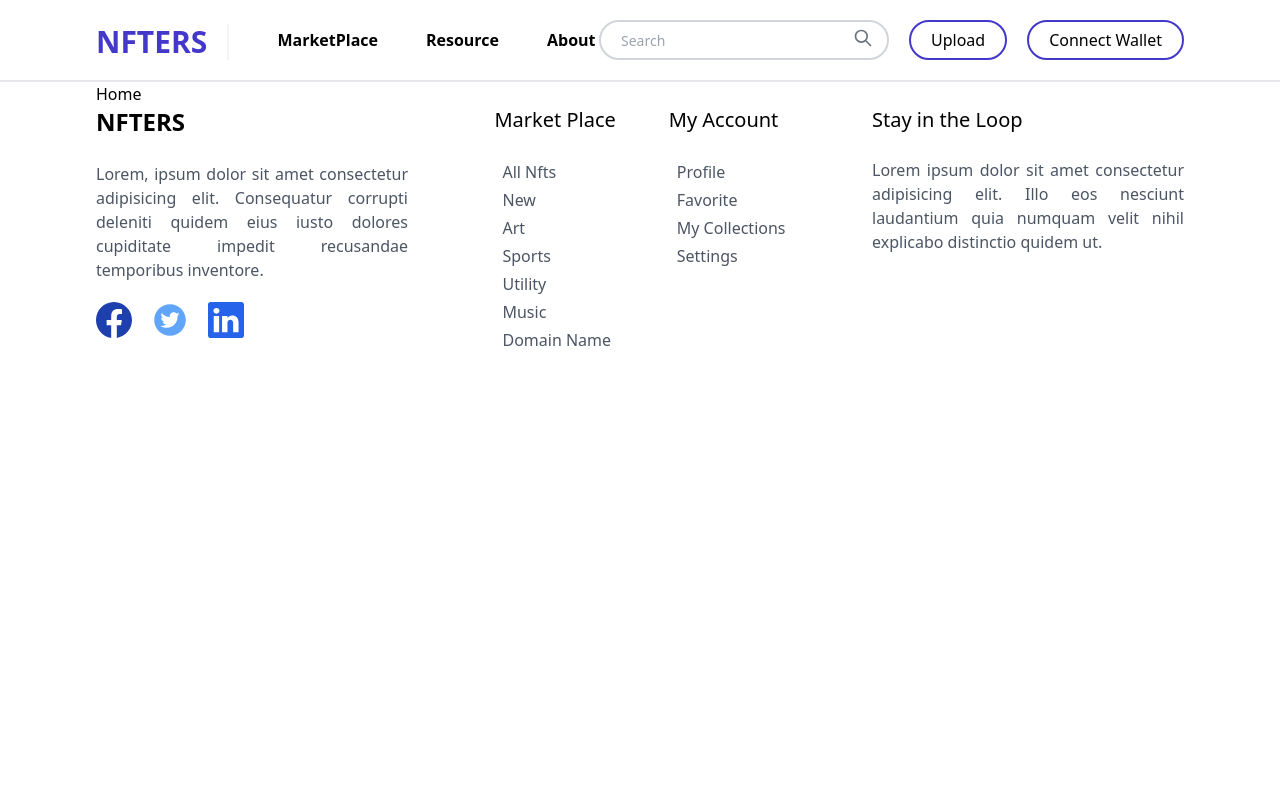
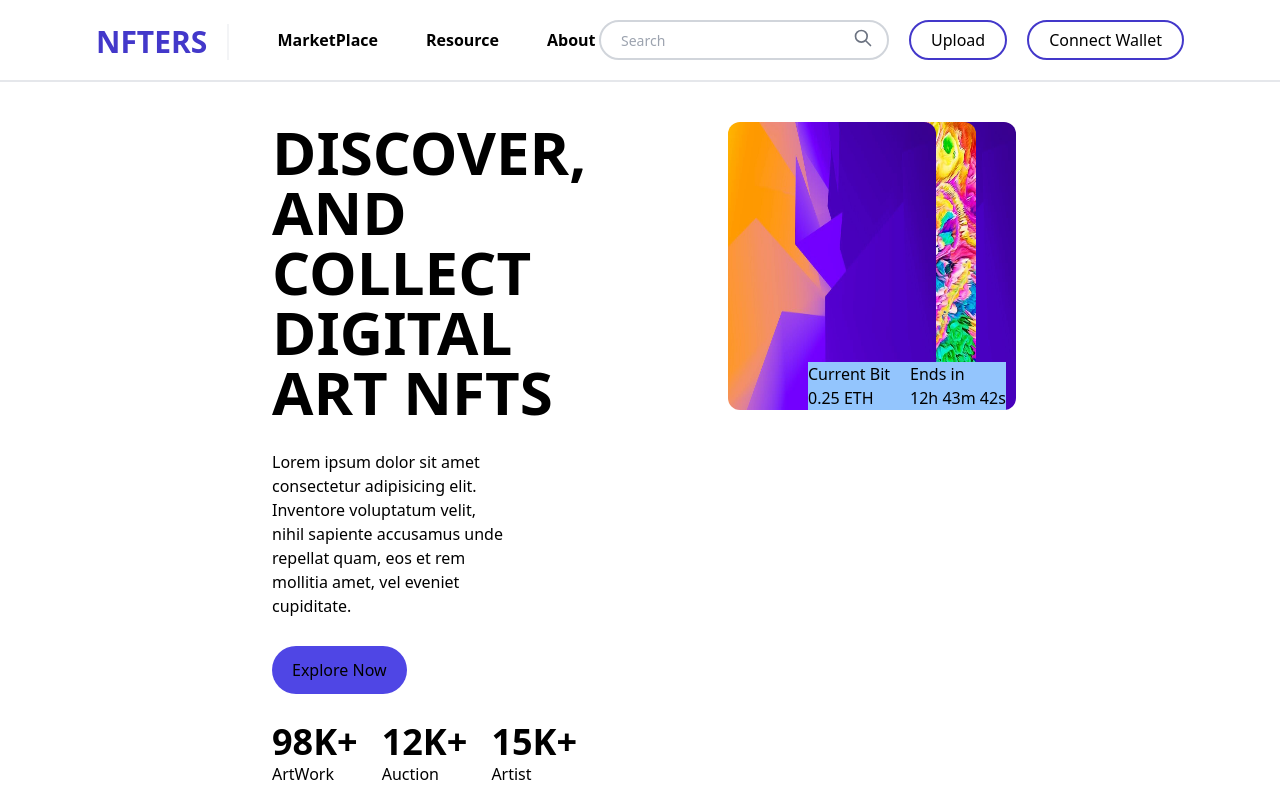
Before and after one commit to Sparrow48/nfters, a React (Create React App) app: page / in a window 1280 px wide. Shown: the top 800 px of the page. Built offline with nearby package versions, Linux system fonts and the light colour scheme.

Commit message:
Add intro section.

```diff
--- /dev/null
+++ b/src/components/Intro.jsx
@@ -0,0 +1,56 @@
+import React from 'react'
+import nfts1 from './../assets/NFTS1.png'
+import nfts2 from './../assets/NFTS2.png'
+
+const Intro = () => {
+    return (
+        <div>
+            <div className='flex flex-col px-4 mx-auto my-10 lg:px-32 lg:grid lg:grid-cols-2 lg:gap-20 '>
+                <div className='w-1/2 pb-24 ml-32 lg:pb-0 lg:order-2'>
+                    <div className='container relative bg-white w-52 h-72'>
+                        <img src={nfts1} alt="" className='absolute top-0 w-full h-72 right-30 rounded-xl' />
+                        <img src={nfts2} alt="" className='absolute top-0 w-full h-full right-10 rounded-xl' />
+                        <img src={nfts1} alt="" className='absolute top-0 w-full h-full right-20 rounded-xl' />
+                        <div className='absolute bottom-0 bg-blue-300'>
+                            <div className='flex gap-5'>
+
+                                <div className='flex flex-col'>
+                                    <h5>Current Bit</h5>
+                                    <h5>0.25 ETH</h5>
+                                </div>
+                                <div className='flex flex-col'>
+                                    <h5>Ends in </h5>
+                                    <h5>12h 43m 42s</h5>
+                                </div>
+                            </div>
+                        </div>
+                    </div>
+                </div>
+                <div className='flex flex-col px-4 gap-7'>
+                    <h1 className='text-6xl font-bold uppercase'>Discover, And Collect Digital Art Nfts</h1>
+                    <p className='w-3/4'>Lorem ipsum dolor sit amet consectetur adipisicing elit. Inventore voluptatum velit, nihil sapiente accusamus unde repellat quam, eos et rem mollitia amet, vel eveniet cupiditate.</p>
+                    <div>
+                        <button className='px-5 py-3 bg-indigo-600 active:bg-indigo-800 rounded-3xl'>Explore Now</button>
+                    </div>
+                    <div className='flex gap-6'>
+                        <div>
+                            <h1 className='text-4xl font-bold '>98K+</h1>
+                            <p>ArtWork</p>
+                        </div>
+                        <div>
+                            <h1 className='text-4xl font-bold '>12K+</h1>
+                            <p>Auction</p>
+                        </div>
+                        <div>
+                            <h1 className='text-4xl font-bold '>15K+</h1>
+                            <p>Artist</p>
+                        </div>
+                    </div>
+
+                </div>
+            </div>
+        </div>
+    )
+}
+
+export default Intro
--- a/src/components/Layout.jsx
+++ b/src/components/Layout.jsx
@@ -4,11 +4,11 @@ import Navbar from './Navbar'
 
 const Layout = ({ children }) => {
     return (
-        <div >
+        <div>
             <div>
                 <Navbar />
             </div >
-            <div className='px-24'>{children}</div>
+            <div className='px-32'>{children}</div>
             <div><BottomNav /></div>
         </div>
     )
--- a/src/pages/Home.jsx
+++ b/src/pages/Home.jsx
@@ -1,8 +1,9 @@
 import React from 'react'
+import Intro from '../components/Intro'
 
 const Home = () => {
     return (
-        <div>Home</div>
+        <div><Intro /></div>
     )
 }
 
```
Also changed, not shown: src/assets/NFTS1.png (added), src/assets/NFTS2.png (added).
